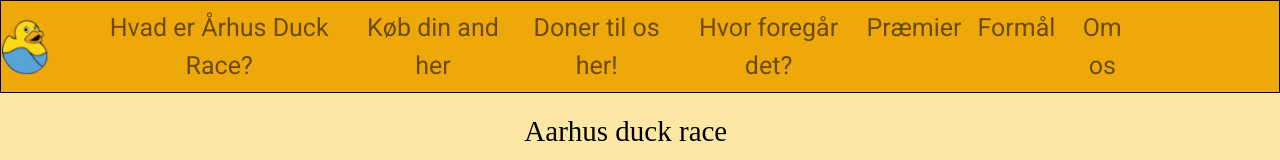
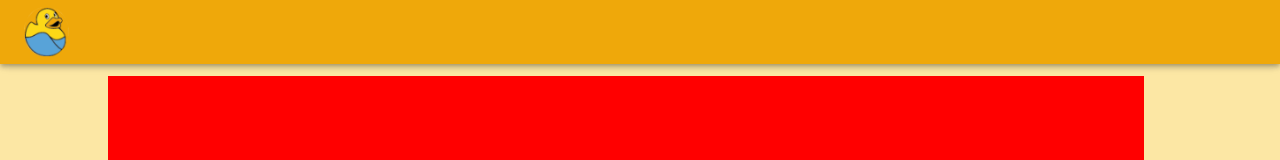
Before and after one commit to ATS-SKP-DataIT/jonas-duckrace, a React (Create React App) app in the folder frontend/: page /skp-projekt-aarhus-duck-race/ in a window 1280 px wide. Shown: the top 160 px of the page. Built offline with nearby package versions, Linux system fonts and the light colour scheme.

Commit message:
New Navbar @MUI

```diff
--- /dev/null
+++ b/frontend/src/Layout/UpdatedNav.jsx
@@ -0,0 +1,20 @@
+import React from 'react';
+import { AppBar, Toolbar, IconButton, Badge, MenuItem, Menu, Typography } from '@material-ui/core';
+import { Link, useLocation } from 'react-router-dom';
+import homeLogo from '../assets/img/home-button.png'
+
+import useStyles from './style';
+
+export const Navigation = () => {
+    const classes = useStyles();
+    return (
+        <AppBar position="fixed">
+            <Toolbar className={classes.toolBar}>
+                <Typography component={Link} to="/" variant="h6" className={classes.title}>
+                    <img src={homeLogo} alt="logo" height="50px" className={classes.image} />
+                </Typography>
+
+            </Toolbar>
+        </AppBar>
+    )
+}
--- a/frontend/src/index.js
+++ b/frontend/src/index.js
@@ -2,7 +2,7 @@
 import ReactDOM from 'react-dom';
 import App from './App';
 
-import { Navigation as Navbar } from './Layout/Navbar'
+import { Navigation as Navbar } from './Layout/UpdatedNav'
 import { Sponsors as Sponsor } from './components/Sponsors/Sponsors'
 
 import './index.css';
```
